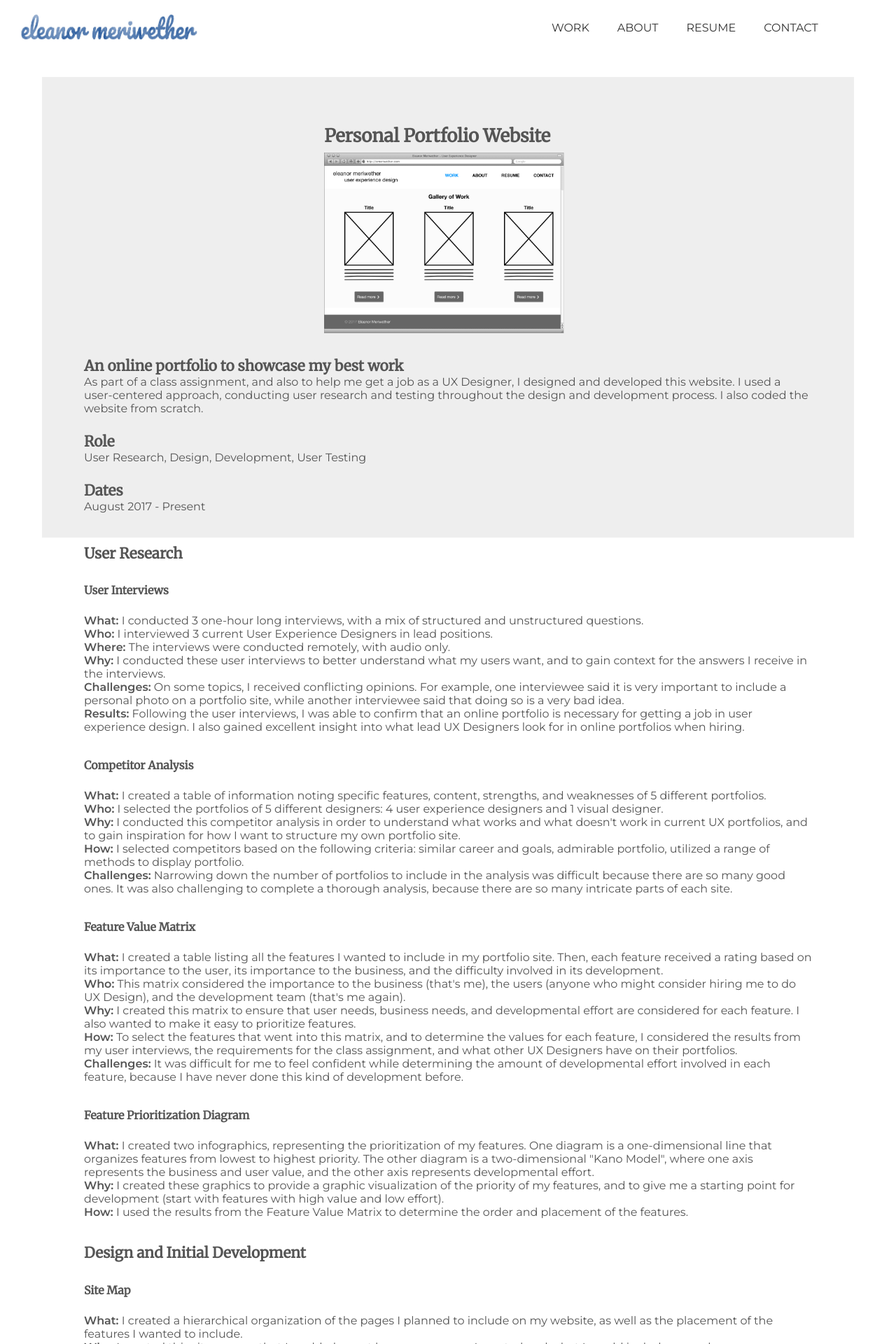
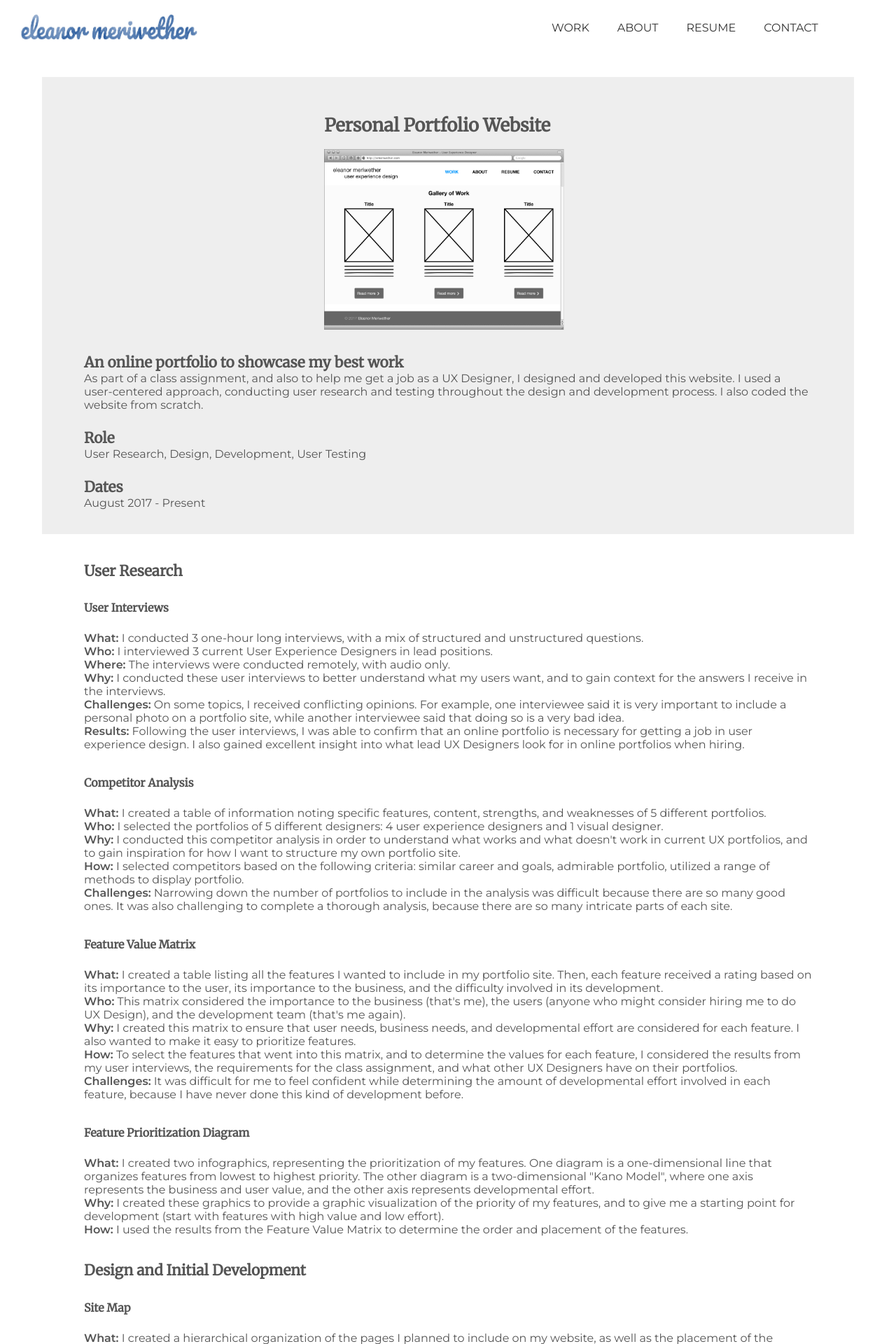
Before and after one commit to emeriwether/emeriwether.github.io, a Jekyll site: the page built from project1.html, in a window 1280 px wide. Shown: the top 1920 px of the page at 70% size. Built offline with Jekyll 4.4.1, drawn with Linux system fonts in a browser that asks for light colours.

Commit message:
adjust spacing

```diff
--- a/css/styles.css
+++ b/css/styles.css
@@ -142,8 +142,8 @@ article.PortfolioWebsite { padding: 10px 60px; display: inline-block; margin-bot
 article.PortfolioWebsite::after { content:''; display: block; clear: both; }
 
 
-article.PortfolioWebsite header { background-color: #eee; display: inline-block; padding: 10px 60px; height: 100%;}
-article.PortfolioWebsite header h2 { margin-top: 60px; margin-bottom: 10px;  margin-left: 33%; }
+article.PortfolioWebsite header { background-color: #eee; display: inline-block; padding: 10px 60px; height: 100%; margin-bottom: 30px; }
+article.PortfolioWebsite header h2 { margin-top: 45px; margin-bottom: 20px;  margin-left: 33%; }
 article.PortfolioWebsite header h3 { margin-bottom: 0; }
 article.PortfolioWebsite header p { margin-bottom: 25px; }
 article.PortfolioWebsite header img { width: 33%; margin-left: 33%;  margin-bottom: 30px; }
```
